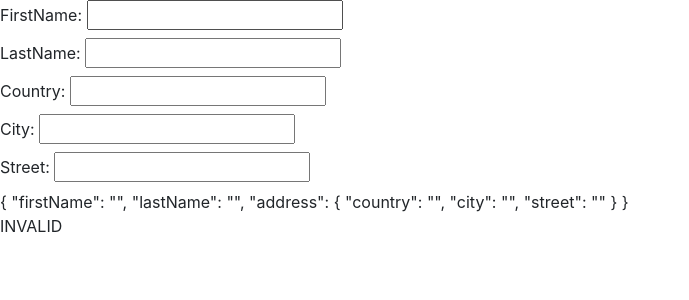
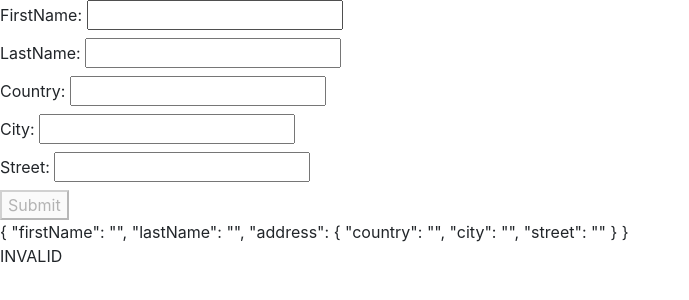
Before and after one commit to kennylam91/Angular-ReactiveForm-FormBuilder-Router, an Angular app: page / in a window 1280 px wide. Shown: the top 300 px of the page, without its empty margins (0-689 px from the left). Built offline with nearby package versions, Linux system fonts and the light colour scheme.

Commit message:
add a submit button that is disabled if profileForm is invalid

```diff
--- a/src/app/profile-editor/profile-editor.component.html
+++ b/src/app/profile-editor/profile-editor.component.html
@@ -22,6 +22,7 @@
           <input type="text" formControlName="street"></label>
       </div>
     </div>
+    <button type="submit" [disabled]="profileForm.invalid">Submit</button>
   </form>
 </div>
 <div>
```
